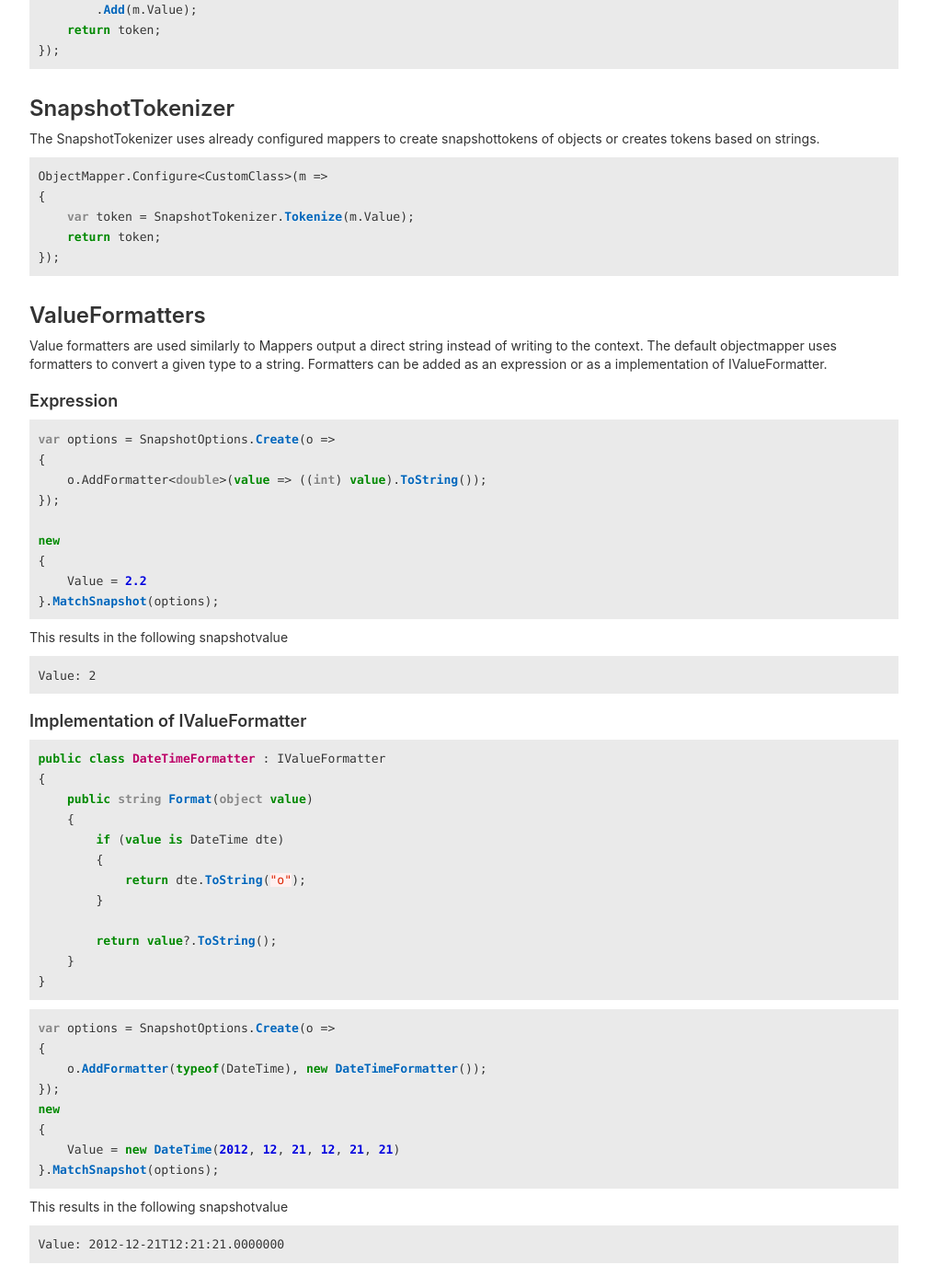
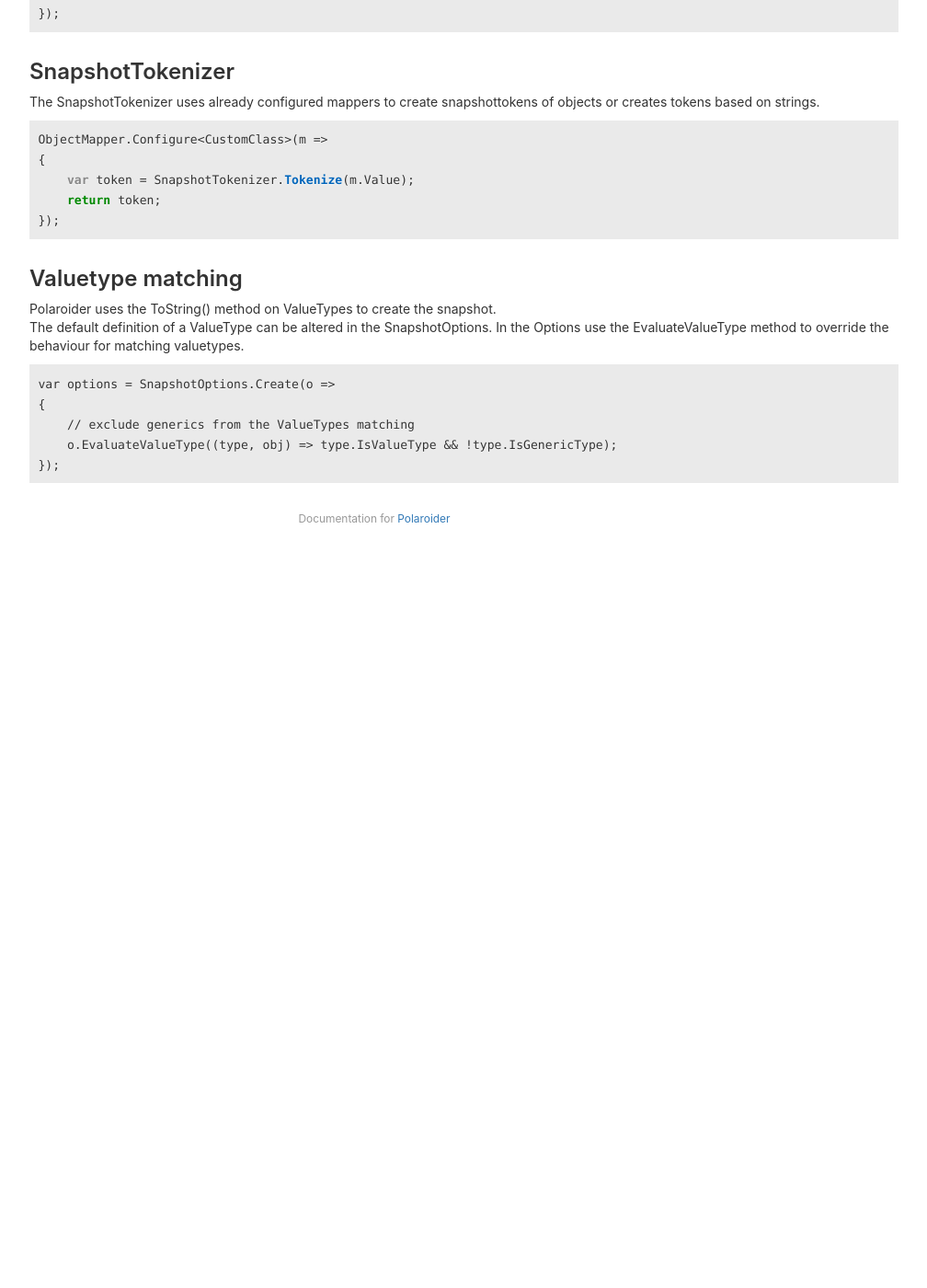
Before and after one commit to WickedFlame/Polaroider, a Jekyll site: the page built from docs/mappers.md, in a window 1280 px wide and 1400 px high, scrolled down 1559 px. Shown: the whole window at 92% size, without its empty margins (233-1241 px from the left). Built offline with Jekyll 4.4.1, drawn with Linux system fonts in a browser that asks for light colours; after the commit the page ends 2151 px from its top, so only the background shows below that; some of the changed text lies outside the part shown.

Commit message:
Docs on formatters and directives

````diff
--- a/docs/_includes/navigation.html
+++ b/docs/_includes/navigation.html
@@ -10,7 +10,8 @@
         <ul class="nav">
             <li {% if page.url == "/mappers.html" %}class="active"{% endif %}><a href="{{ site.baseurl }}/mappers">Snapshot creation</a></li>
             <li {% if page.url == "/directives.html" %}class="active"{% endif %}><a href="{{ site.baseurl }}/directives">Directives</a></li>
-            <li {% if page.url == "/mocking.html" %}class="active"{% endif %}><a href="{{ site.baseurl }}/mocking">Dynamic data</a></li>
+            <li {% if page.url == "/formatters.html" %}class="active"{% endif %}><a href="{{ site.baseurl }}/formatters">Formatters</a></li>
+            <li {% if page.url == "/mocking.html" %}class="active"{% endif %}><a href="{{ site.baseurl }}/mocking">Mocking dynamic properties</a></li>
         </ul>
     </li>
     <li {% if page.url == "/comparer.html" %}class="active"{% endif %}><a href="{{ site.baseurl }}/comparer">Snapshot comparison</a></li>
--- a/docs/mappers.md
+++ b/docs/mappers.md
@@ -8,8 +8,6 @@ There are several way to influence the value of a snapshot.
 - [Mappers](#Mappers)
 - [ObjectMapper](#ObjectMapper)
 - [SnapshotTokenizer](#SnapshotTokenizer)
-- [ValueFormatters](#ValueFormatters)
-- [Directives](#Directives)
 - [Valuetype-Matching](#valuetype-matching)
 
 ### <a name="Mappers"></a>Mappers
@@ -85,56 +83,6 @@ ObjectMapper.Configure<CustomClass>(m =>
 });
 ```
 
-### <a name="ValueFormatters"></a>ValueFormatters
-Value formatters are used similarly to Mappers output a direct string instead of writing to the context. The default objectmapper uses formatters to convert a given type to a string.
-Formatters can be added as an expression or as a implementation of IValueFormatter.
-#### Expression
-```csharp
-var options = SnapshotOptions.Create(o =>
-{
-    o.AddFormatter<double>(value => ((int) value).ToString());
-});
-
-new
-{
-    Value = 2.2
-}.MatchSnapshot(options);
-```
-This results in the following snapshotvalue
-```
-Value: 2
-```
-#### Implementation of IValueFormatter
-```csharp
-public class DateTimeFormatter : IValueFormatter
-{
-    public string Format(object value)
-    {
-        if (value is DateTime dte)
-        {
-            return dte.ToString("o");
-        }
-
-        return value?.ToString();
-    }
-}
-```
-
-```csharp
-var options = SnapshotOptions.Create(o =>
-{
-    o.AddFormatter(typeof(DateTime), new DateTimeFormatter());
-});
-new
-{
-    Value = new DateTime(2012, 12, 21, 12, 21, 21)
-}.MatchSnapshot(options);
-```
-This results in the following snapshotvalue
-```
-Value: 2012-12-21T12:21:21.0000000
-```
-
 ### <a name="valuetype-matching"></a> Valuetype matching
 Polaroider uses the ToString() method on ValueTypes to create the snapshot.
 The default definition of a ValueType can be altered in the SnapshotOptions. In the Options use the EvaluateValueType method to override the behaviour for matching valuetypes.
````
Also changed, not shown: other parts of docs/mappers.md (+1 -1 lines), docs/formatters.md (added, +59 -0 lines), docs/mocking.md (+6 -6 lines).
